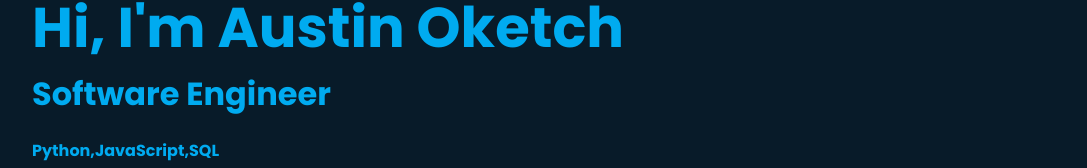
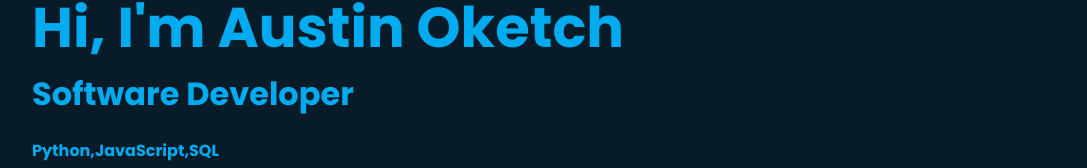
Before and after one commit to ghost-mann/Portfolio-Web, a website: page index.html in a window 1280 px wide. Shown: the part 281-449 px from the top of the page, without its empty margins (96-1183 px from the left). Drawn offline with nearby package versions, Linux system fonts and the light colour scheme.

Commit message:
feat: changed from software engineer to software developer in index.html

```diff
--- a/index.html
+++ b/index.html
@@ -35,7 +35,7 @@
 
         <div class="home-content">
             <h1>Hi, I'm Austin Oketch </h1>
-            <h3>Software Engineer</h3>
+            <h3>Software Developer</h3>
             <p>Python,JavaScript,SQL</p>
             <div class="btn-box">
                 <a href="https://www.linkedin.com/in/austin-oketch-791aa1268/">Hire Me</a>
```
